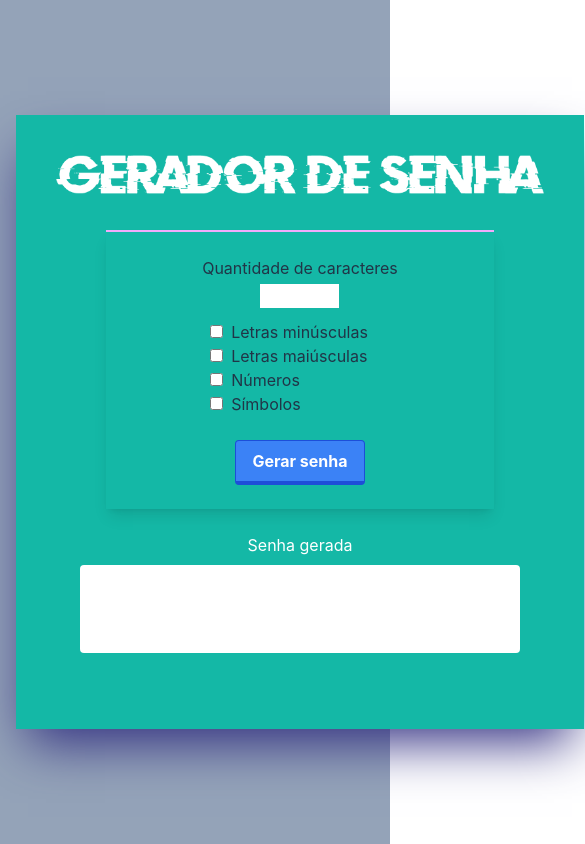
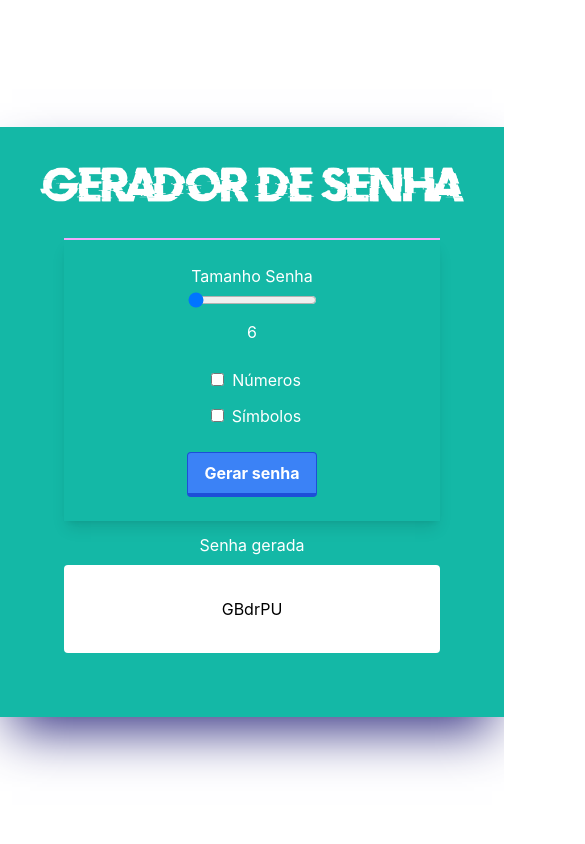
Before and after one commit to Mlluiz39/password-generator, a React (Vite) app: page / in a window 390 px wide. Shown: the whole page, 585 px wide, since content can reach past the window. Built offline with nearby package versions, Linux system fonts and the light colour scheme.

Commit message:
add new breakpoints

```diff
--- a/index.html
+++ b/index.html
@@ -6,8 +6,8 @@
     <meta name="viewport" content="width=device-width, initial-scale=1.0" />
     <title>Gerador de Senhas</title>
   </head>
-  <body class="bg-slate-400">
-    <div id="root" class="lg:mx-auto xl:mx-auto"></div>
+  <body>
+    <div id="root" class="md:mx-auto"></div>
     <script type="module" src="/src/main.jsx"></script>
   </body>
 </html>
--- a/src/App.jsx
+++ b/src/App.jsx
@@ -1,7 +1,12 @@
-import PasswordGenerate from './components/PasswordGenerate'
+import Form from './components/Form'
 
 function App() {
-  return <PasswordGenerate />
+  return (
+    <div className='text-center'>
+      <Form />
+    </div>
+
+  )
 }
 
 export default App
--- /dev/null
+++ b/src/components/Form.jsx
@@ -0,0 +1,96 @@
+import { useState, useRef } from 'react'
+
+import Logo from '@/assets/logo.png'
+import { generatedPassword } from '@/utils/form.utils'
+
+const Form = () => {
+  const [password, setPassword] = useState(generatedPassword())
+  const [length, setLength] = useState(6)
+  const refHasNumber = useRef()
+  const refHasSpecial = useRef()
+
+  const handleSubmit = event => {
+    event.preventDefault()
+    setPassword(
+      generatedPassword(
+        refHasNumber.current.checked,
+        refHasSpecial.current.checked,
+        length
+      )
+    )
+  }
+
+  return (
+    <main className="flex flex-col my-auto mx-auto items-center p-10 shadow-2xl shadow-indigo-900 bg-gradient-to-t bg-teal-500">
+      <img
+        src={Logo}
+        alt="logo gerador de senhas"
+        className="img-fluid mx-auto d-block mb-3"
+      />
+
+      <form
+        className="p-6 flex justify-center flex-col"
+        onSubmit={handleSubmit}
+      >
+        <div className="shadow-lg border-t-2 border-t-fuchsia-300 b py-6 px-24">
+          <label className="flex flex-col text-white">
+            Tamanho Senha
+            <input
+              className="w-15 mx-auto mb-3 mt-1"
+              type="range"
+              min={6}
+              max={24}
+              name="password-length"
+              value={length}
+              onChange={event => setLength(event.target.value)}
+            />
+            <span className="text-center mb-6">{length}</span>
+          </label>
+
+          <div className="flex flex-col">
+            <div className="mb-3">
+              <label className="text-white">
+                <input
+                  className="mx-2 border-none"
+                  type="checkbox"
+                  name="numbers"
+                  ref={refHasNumber}
+                />
+                Números
+              </label>
+            </div>
+            <div>
+              <label className="text-white">
+                <input
+                  type="checkbox"
+                  className="mx-2 border-none"
+                  name="symbols"
+                  ref={refHasSpecial}
+                />
+                Símbolos
+              </label>
+            </div>
+          </div>
+          <div className="flex justify-center items-center mt-6">
+            <button className="bg-blue-500 hover:bg-blue-400 text-white font-bold py-2 px-4 border-b-4 border-blue-700 hover:border-blue-500 rounded">
+              Gerar senha
+            </button>
+          </div>
+        </div>
+        <div className="flex flex-col">
+          <label className="text-white flex flex-col items-center mt-3">
+            Senha gerada
+            <input
+              type="text"
+              className="text-black text-center py-8 px-16 mt-2 rounded"
+              value={password}
+              onChange={e => setPassword(e.target.value)}
+            />
+          </label>
+        </div>
+      </form>
+    </main>
+  )
+}
+
+export default Form
--- a/src/components/PasswordGenerate.jsx
+++ /dev/null
@@ -1,87 +0,0 @@
-import Logo from '@/assets/logo.png'
-import generatedPassword from '@/components/utils/GeneratedPassword'
-
-
-
-const PasswordGenerate = () => {
- console.log(generatedPassword())
-  return (
-    <main className="p-10 m-4 shadow-2xl shadow-indigo-900 bg-gradient-to-t bg-teal-500">
-      <img
-        src={Logo}
-        alt="logo gerador de senhas"
-        className="img-fluid mx-auto d-block mb-3"
-      />
-
-      <form className="container p-6 flex justify-center items-center flex-col">
-        <div className="shadow-lg border-t-2 border-t-fuchsia-300 b py-6 px-24">
-          <label className="flex flex-col">
-            Quantidade de caracteres
-            <input
-              className="w-15 mx-auto mb-3 mt-1"
-              type="number"
-              min={6}
-              max={24}
-              name="passwordLength"
-            />
-          </label>
-          <div className="flex flex-col">
-            <div>
-              <label>
-                <input
-                  type="checkbox"
-                  className="mx-2 border-none"
-                  name="lowercase"
-                />
-              </label>
-              Letras minúsculas
-            </div>
-            <div>
-              <label className="pb-3">
-                <input
-                  type="checkbox"
-                  className="mx-2 border-none"
-                  name="uppercase"
-                />
-                Letras maiúsculas
-              </label>
-            </div>
-            <div>
-              <label className="pb-3">
-                <input
-                  type="checkbox"
-                  className="mx-2 border-none"
-                  name="number"
-                />
-                Números
-              </label>
-            </div>
-            <div>
-              <label className="pb-3">
-                <input
-                  type="checkbox"
-                  className="mx-2 border-none"
-                  name="symbol"
-                />
-                Símbolos
-              </label>
-            </div>
-          </div>
-          <div className="flex justify-center items-center mt-6">
-            <button className="bg-blue-500 hover:bg-blue-400 text-white font-bold py-2 px-4 border-b-4 border-blue-700 hover:border-blue-500 rounded">
-              Gerar senha
-            </button>
-          </div>
-        </div>
-        <div className="flex flex-col">
-          <label className="text-white flex flex-col items-center mb-3 pt-6">
-            Senha gerada
-            <input type="text" className="text-black py-8 px-24 mt-2 rounded" />
-          </label>
-        </div>
-      </form>
-    </main>
-  )
-}
-
-export default PasswordGenerate
--- a/src/components/utils/GeneratedPassword.js
+++ /dev/null
@@ -1,37 +0,0 @@
-const getRandomLetter = () => {
-  const letters = 'abcdefghijklmnopqrstuvwxyzABCDEFGHIJKLMNOPQRSTUVWXYZ'
-  return letters[Math.floor(Math.random() * letters.length)]
-}
-
-const getRandomNumber = () => {
-  const numbers = '0123456789'
-  const randomIndex = Math.floor(Math.random() * numbers.length)
-  return numbers[randomIndex]
-}
-
-const getRandomSymbol = () => {
-  const symbols = '!@#$%^&*(){}[]=<>/,.'
-  return symbols[Math.floor(Math.random() * symbols.length)]
-}
-
-function generatedPassword(
-  hasNumber = false,
-  hasSymbol = false,
-  passwordLength = 6
-) {
-  let functionSet = [getRandomLetter]
-
-  functionSet = hasNumber ? [...functionSet, getRandomNumber] : functionSet
-  functionSet = hasSymbol ? [...functionSet, getRandomSymbol] : functionSet
-
-  let password = []
-  for (let i = 0; i < passwordLength; i++) {
-    let randomIndex = Math.floor(Math.random() * functionSet.length)
-    let randomFunction = functionSet[randomIndex]
-    password.push(randomFunction())
-  }
-
-  return password.join('')
-}
-
-export default generatedPassword
--- /dev/null
+++ b/src/utils/form.utils.js
@@ -0,0 +1,18 @@
+const generatedPassword = (hasNumber = false, hasSymbol = false, len = 6) => {
+  let alphabet = 'abcdefghijklmnopqrstuvwxyzABCDEFGHIJKLMNOPQRSTUVWXYZ';
+
+  let numbers = '0123456789';
+  let symbols = '!@#$%^&*()_+~`|}{[]\:;?><,./-=';
+  let charset = alphabet
+  charset = hasNumber ? charset + numbers : charset
+  charset = hasSymbol ? charset + symbols : charset
+
+  let password = []
+  for (let i = 0; i < len; i++) {
+    let randomIndex = Math.floor(Math.random() * charset.length)
+    password.push(charset[randomIndex])
+  }
+  return password.join('')
+}
+
+export { generatedPassword }
```
